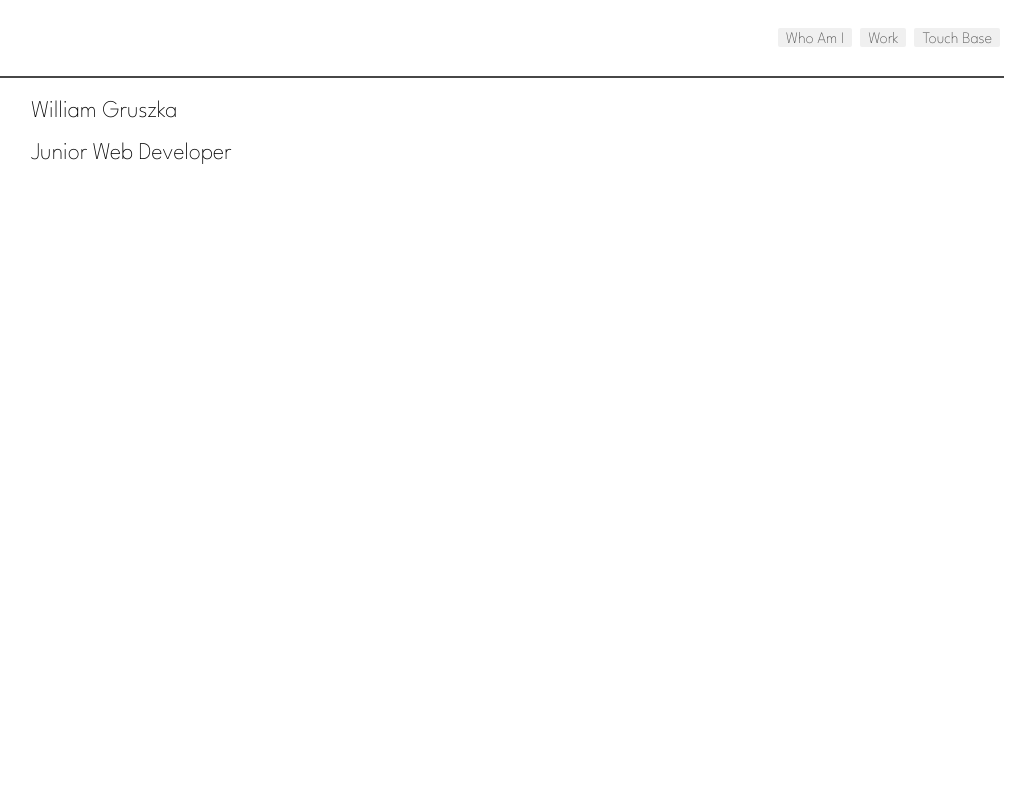
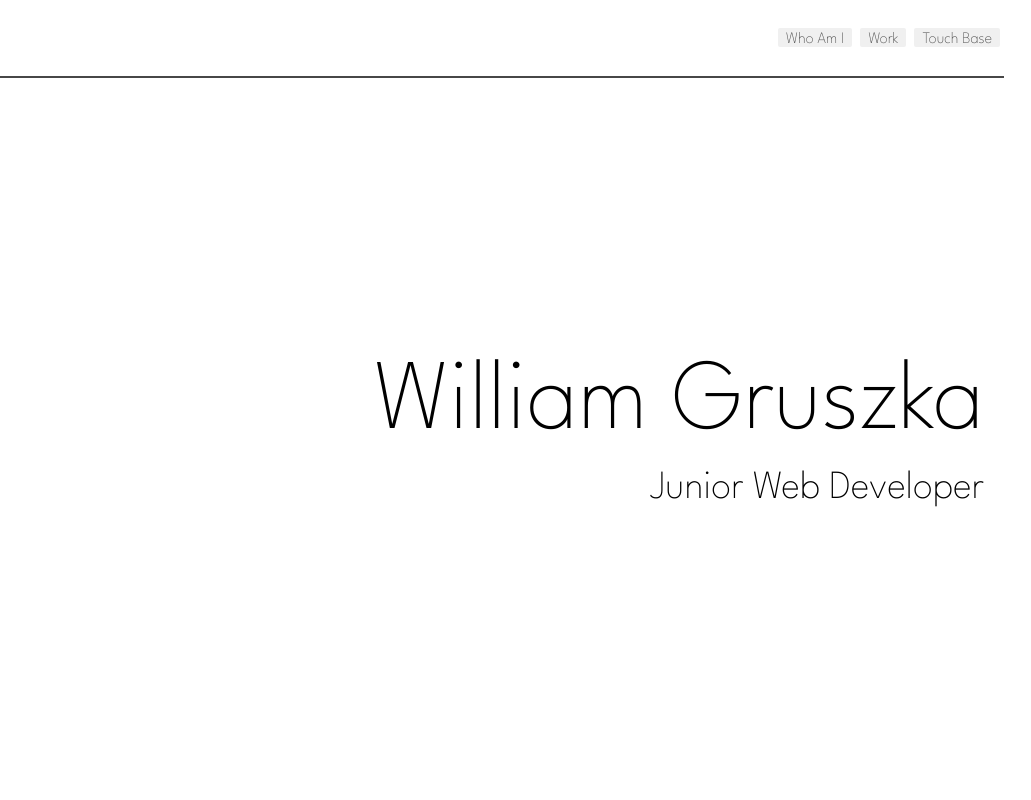
Before and after one commit to wilgru/William-Gruszka-React-Portfolio, a React (Create React App) app: page / in a window 1280 px wide. Shown: the top 800 px of the page, without its empty margins (244-1275 px from the left). Built offline with nearby package versions, Linux system fonts and the light colour scheme.

Commit message:
added styles for hero card

```diff
--- a/src/components/App.css
+++ b/src/components/App.css
@@ -95,6 +95,33 @@ p {
   position: relative;
 }
 
+.card-bottom-buffer {
+  margin-bottom: 500px;
+}
+
+.hero-card {
+  display: flex;
+  flex-direction: column;
+  justify-content: center;
+}
+
+.hero-card section {
+  position: absolute;
+  width: fit-content;
+  right: 0;
+  text-align: right;
+}
+
+.hero-card section h1 {
+  font-size: 100px;
+  margin: 20px 0;
+}
+
+.hero-card section h2 {
+  font-size: 40px;
+  margin: 20px 0;
+}
+
 .who-am-i-card img {
   width: 30%;
   position: absolute;
```
